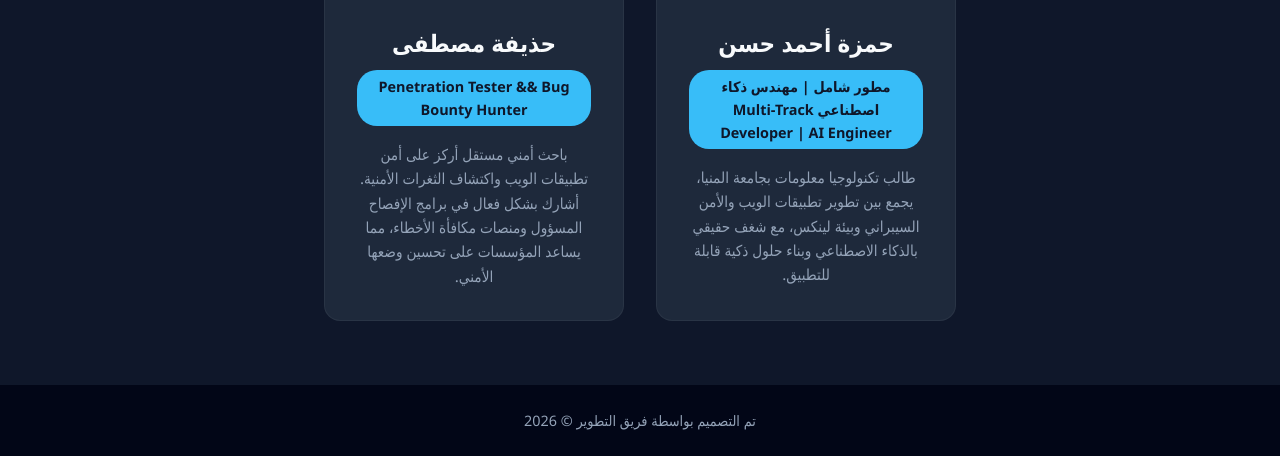
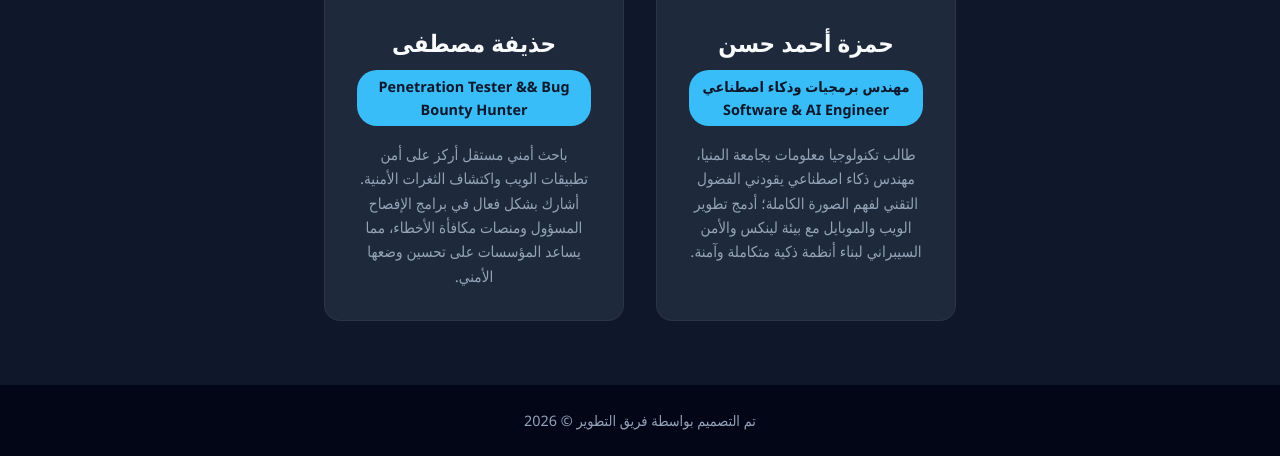
Before and after one commit to ENG-AHMED-ELKOMY/web_Project, a plain HTML site: page index.html in a window 1280 px wide. Shown: the part 1218-1674 px from the top of the page. Drawn offline with Linux system fonts and the light colour scheme.

Commit message:
Revise role and bio in index.html
Updated role and bio for Hamza Ahmed Hassan.

```diff
--- a/index.html
+++ b/index.html
@@ -61,8 +61,8 @@
             </div>
             <div class="card-content">
                 <h2>حمزة أحمد حسن</h2>
-                <span class="role">مطور شامل | مهندس ذكاء اصطناعي  Multi-Track Developer | AI Engineer</span>
-                <p class="bio">طالب تكنولوجيا معلومات بجامعة المنيا، يجمع بين تطوير تطبيقات الويب والأمن السيبراني وبيئة لينكس، مع شغف حقيقي بالذكاء الاصطناعي وبناء حلول ذكية قابلة للتطبيق.</p>
+                <span class="role">مهندس برمجيات وذكاء اصطناعي Software & AI Engineer</span>
+                <p class="bio">طالب تكنولوجيا معلومات بجامعة المنيا، مهندس ذكاء اصطناعي يقودني الفضول التقني لفهم الصورة الكاملة؛ أدمج تطوير الويب والموبايل مع بيئة لينكس والأمن السيبراني لبناء أنظمة ذكية متكاملة وآمنة.</p>
             </div>
         </div>
         <!-- العضو الخامس -->
```
